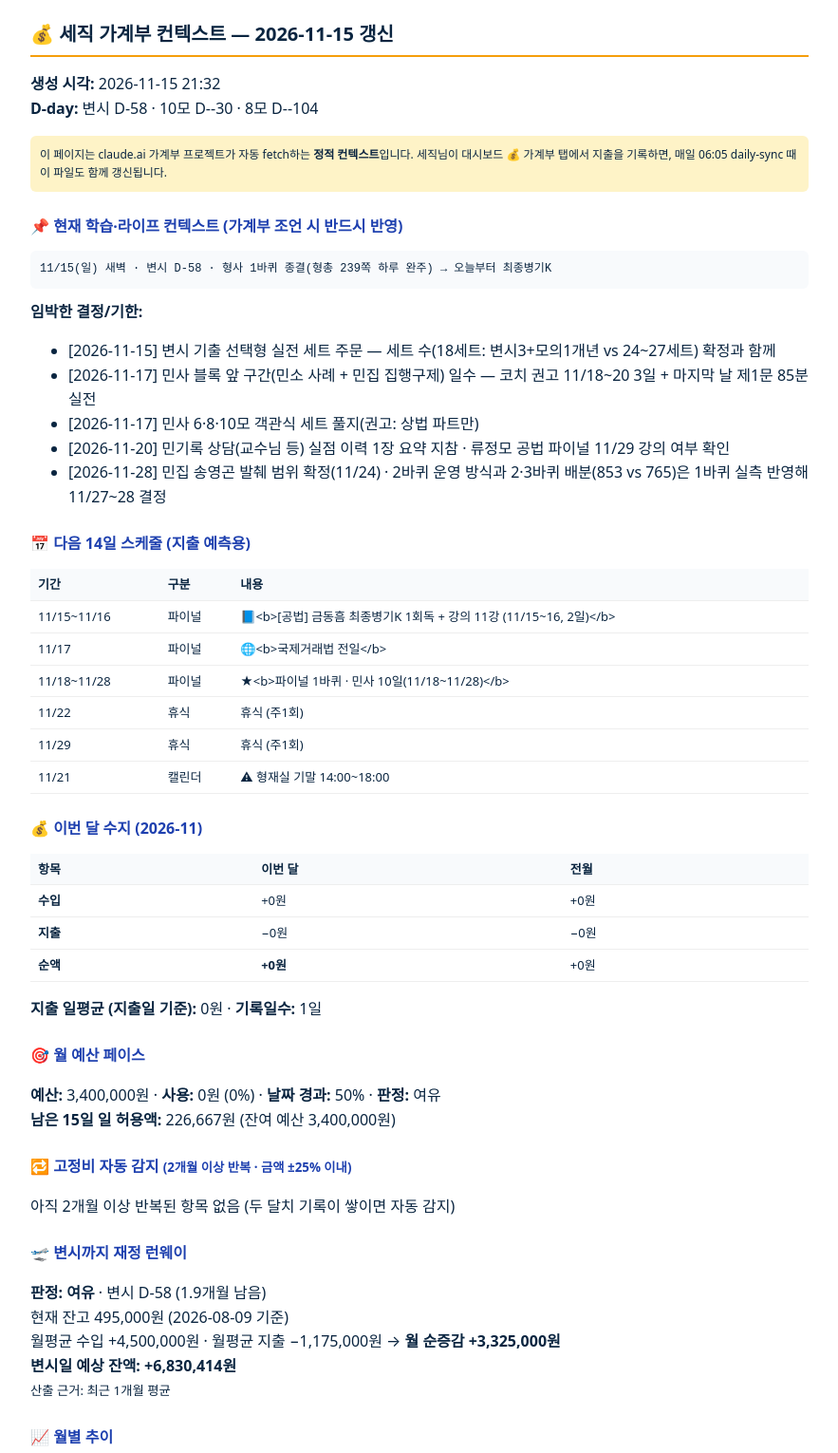
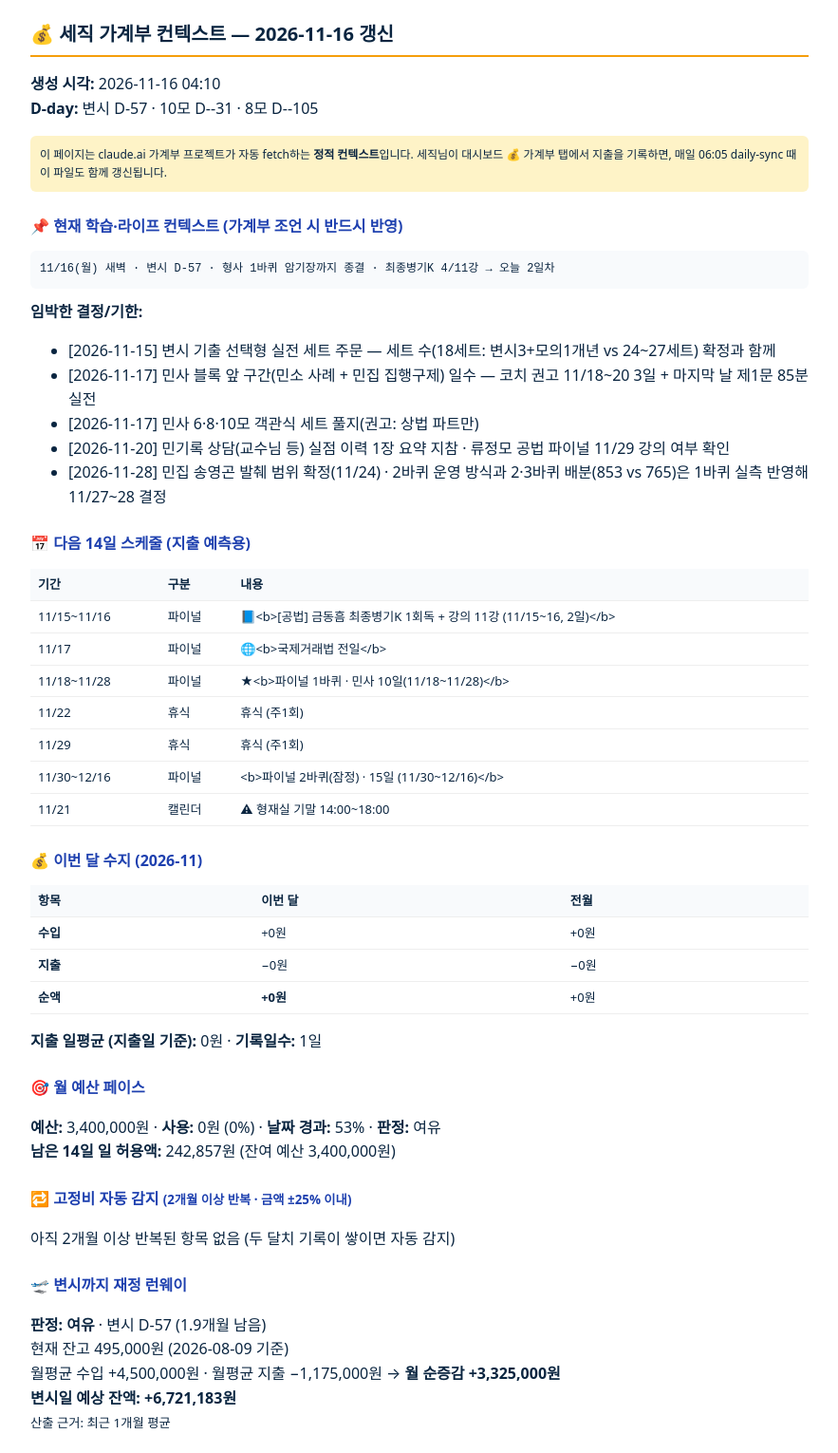
Before and after one commit to potato8933-maker/quiz, a plain HTML site: page s-9k2vq7/budget-context.html in a window 1280 px wide. Shown: the top 1530 px of the page at 95% size, without its empty margins (198-1081 px from the left). Drawn offline with Linux system fonts and the light colour scheme.

Commit message:
update s-9k2vq7/budget-context.html

```diff
--- a/s-9k2vq7/budget-context.html
+++ b/s-9k2vq7/budget-context.html
@@ -1,13 +1,13 @@
 <!DOCTYPE html><html lang='ko'><head><meta charset='utf-8'>
 <meta name='robots' content='noindex,nofollow'>
-<title>세직 가계부 컨텍스트 · 2026-11-15</title>
+<title>세직 가계부 컨텍스트 · 2026-11-16</title>
 <style>body{font-family:system-ui,-apple-system,'Noto Sans KR',sans-serif;max-width:820px;margin:20px auto;padding:0 16px;line-height:1.6;color:#0a2540}h1{font-size:20px;border-bottom:2px solid #f59e0b;padding-bottom:6px}h2{font-size:16px;margin-top:24px;color:#1e40af}table{width:100%;border-collapse:collapse;font-size:13px}td,th{border-bottom:1px solid #eee;padding:6px 8px;text-align:left}th{background:#f8fafc}pre{background:#f8fafc;padding:10px;border-radius:6px;font-size:12px;white-space:pre-wrap}</style></head><body>
-<h1>💰 세직 가계부 컨텍스트 — 2026-11-15 갱신</h1>
-<p><b>생성 시각:</b> 2026-11-15 21:32<br>
-<b>D-day:</b> 변시 D-58 · 10모 D--30 · 8모 D--104</p>
+<h1>💰 세직 가계부 컨텍스트 — 2026-11-16 갱신</h1>
+<p><b>생성 시각:</b> 2026-11-16 04:10<br>
+<b>D-day:</b> 변시 D-57 · 10모 D--31 · 8모 D--105</p>
 <p style='background:#fef3c7;padding:10px;border-radius:6px;font-size:12px'>이 페이지는 claude.ai 가계부 프로젝트가 자동 fetch하는 <b>정적 컨텍스트</b>입니다. 세직님이 대시보드 💰 가계부 탭에서 지출을 기록하면, 매일 06:05 daily-sync 때 이 파일도 함께 갱신됩니다.</p>
 <h2>📌 현재 학습·라이프 컨텍스트 (가계부 조언 시 반드시 반영)</h2>
-<pre>11/15(일) 새벽 · 변시 D-58 · 형사 1바퀴 종결(형총 239쪽 하루 완주) → 오늘부터 최종병기K</pre>
+<pre>11/16(월) 새벽 · 변시 D-57 · 형사 1바퀴 암기장까지 종결 · 최종병기K 4/11강 → 오늘 2일차</pre>
 <b>임박한 결정/기한:</b><ul>
 <li>[2026-11-15] 변시 기출 선택형 실전 세트 주문 — 세트 수(18세트: 변시3+모의1개년 vs 24~27세트) 확정과 함께</li>
 <li>[2026-11-17] 민사 블록 앞 구간(민소 사례 + 민집 집행구제) 일수 — 코치 권고 11/18~20 3일 + 마지막 날 제1문 85분 실전</li>
@@ -22,6 +22,7 @@
 <tr><td>11/18~11/28</td><td>파이널</td><td>★&lt;b&gt;파이널 1바퀴 · 민사 10일(11/18~11/28)&lt;/b&gt;</td></tr>
 <tr><td>11/22</td><td>휴식</td><td>휴식 (주1회)</td></tr>
 <tr><td>11/29</td><td>휴식</td><td>휴식 (주1회)</td></tr>
+<tr><td>11/30~12/16</td><td>파이널</td><td>&lt;b&gt;파이널 2바퀴(잠정) · 15일 (11/30~12/16)&lt;/b&gt;</td></tr>
 <tr><td>11/21</td><td>캘린더</td><td>⚠ 형재실 기말 14:00~18:00</td></tr>
 </tbody></table>
 <h2>💰 이번 달 수지 (2026-11)</h2>
@@ -32,11 +33,11 @@
 </tbody></table>
 <p><b>지출 일평균 (지출일 기준):</b> 0원 · <b>기록일수:</b> 1일</p>
 <h2>🎯 월 예산 페이스</h2>
-<p><b>예산:</b> 3,400,000원 · <b>사용:</b> 0원 (0%) · <b>날짜 경과:</b> 50% · <b>판정:</b> 여유<br><b>남은 15일 일 허용액:</b> 226,667원 (잔여 예산 3,400,000원)</p>
+<p><b>예산:</b> 3,400,000원 · <b>사용:</b> 0원 (0%) · <b>날짜 경과:</b> 53% · <b>판정:</b> 여유<br><b>남은 14일 일 허용액:</b> 242,857원 (잔여 예산 3,400,000원)</p>
 <h2>🔁 고정비 자동 감지 <small>(2개월 이상 반복 · 금액 ±25% 이내)</small></h2>
 <p>아직 2개월 이상 반복된 항목 없음 (두 달치 기록이 쌓이면 자동 감지)</p>
 <h2>🛫 변시까지 재정 런웨이</h2>
-<p><b>판정: 여유</b> · 변시 D-58 (1.9개월 남음)<br>현재 잔고 495,000원 (2026-08-09 기준)<br>월평균 수입 +4,500,000원 · 월평균 지출 −1,175,000원 → <b>월 순증감 +3,325,000원</b><br><b>변시일 예상 잔액: +6,830,414원</b><br><small>산출 근거: 최근 1개월 평균</small></p>
+<p><b>판정: 여유</b> · 변시 D-57 (1.9개월 남음)<br>현재 잔고 495,000원 (2026-08-09 기준)<br>월평균 수입 +4,500,000원 · 월평균 지출 −1,175,000원 → <b>월 순증감 +3,325,000원</b><br><b>변시일 예상 잔액: +6,721,183원</b><br><small>산출 근거: 최근 1개월 평균</small></p>
 <h2>📈 월별 추이</h2><table><thead><tr><th>월</th><th>수입</th><th>지출</th><th>순액</th><th>건수</th></tr></thead><tbody>
 <tr><td>2026-08</td><td>+4,500,000</td><td>−1,175,000</td><td>+3,325,000</td><td>8</td></tr>
 <tr><td>2026-11</td><td>+0</td><td>−0</td><td>+0</td><td>0</td></tr>
```
